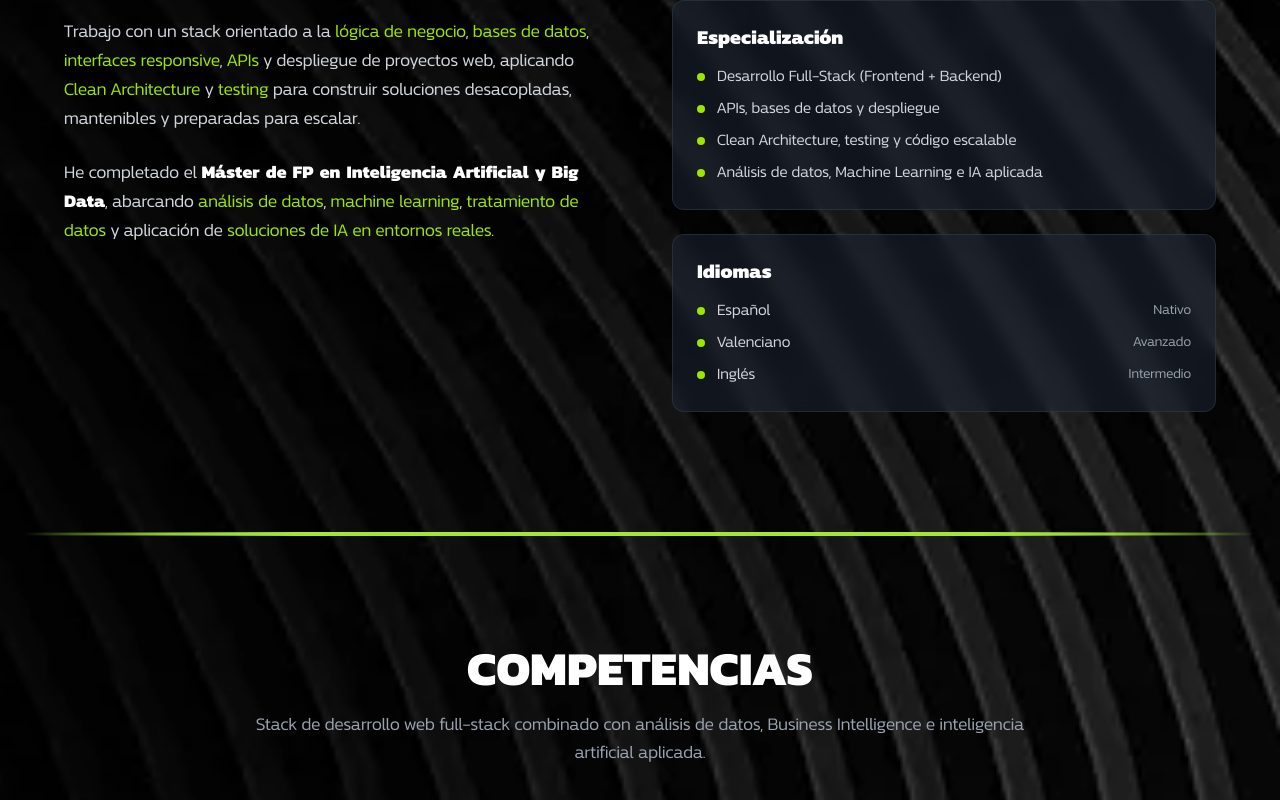
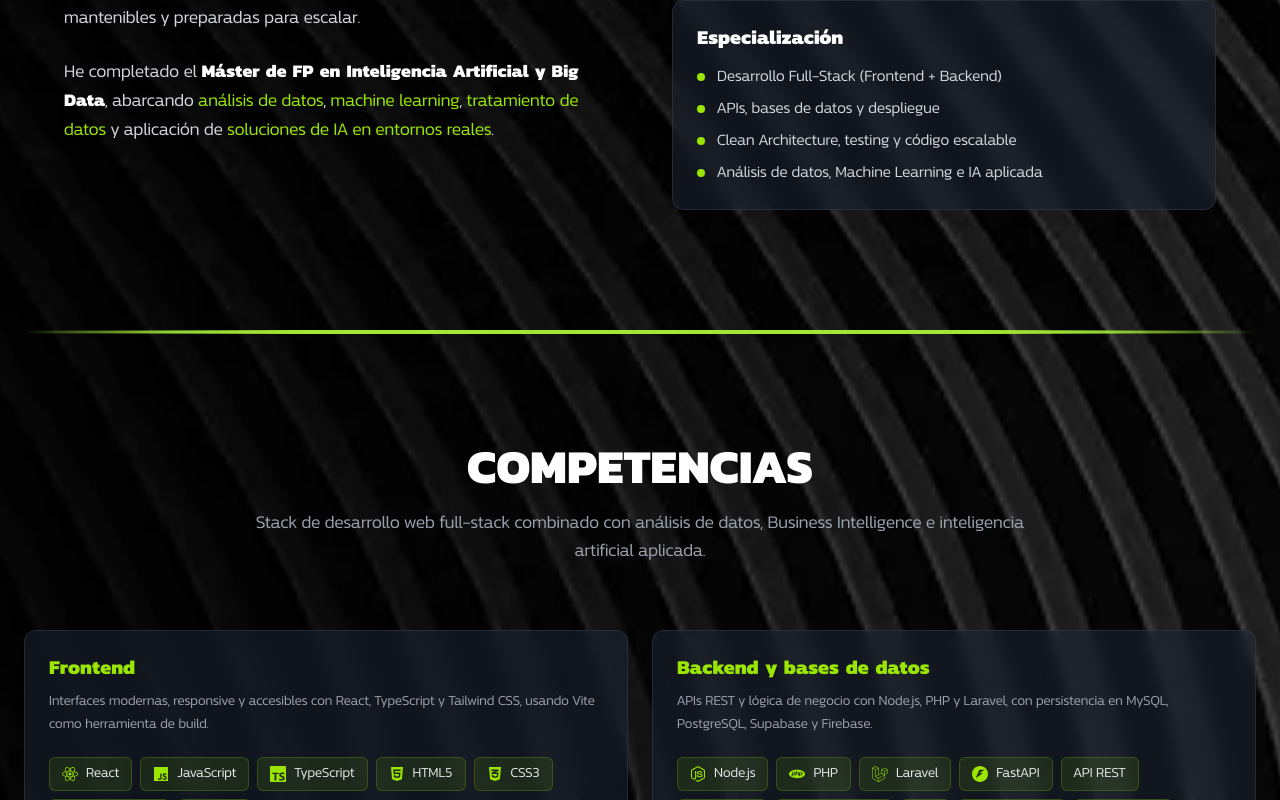
Before and after one commit to BorjaEscolanoMartin/PortFolio, a React (Vite) app: page / in a window 1280 px wide. Shown: the part 1630-2430 px from the top of the page. Built offline with nearby package versions, Linux system fonts and the light colour scheme.

Commit message:
feat: quitar la tarjeta de idiomas de la sección Sobre mí

```diff
--- a/src/components/About.jsx
+++ b/src/components/About.jsx
@@ -1,5 +1,5 @@
 // src/components/About.jsx
-import { education, languages } from '../data/education';
+import { education } from '../data/education';
 
 export default function About() {
   return (
@@ -87,24 +87,6 @@ export default function About() {
                 </li>
               </ul>
             </div>
-
-            {/* Tarjeta de idiomas */}
-            <div className="bg-gray-800/50 backdrop-blur-sm border border-gray-700/50 rounded-xl p-6 hover:border-lime-400/30 transition-all duration-300">
-              <h4 className="text-xl font-bold text-white mb-3">
-                Idiomas
-              </h4>
-              <ul className="space-y-2 text-gray-300">
-                {languages.map((lang) => (
-                  <li key={lang.id} className="flex items-center justify-between">
-                    <span className="flex items-center">
-                      <span className="w-2 h-2 bg-lime-400 rounded-full mr-3"></span>
-                      {lang.name}
-                    </span>
-                    <span className="text-gray-400 text-sm">{lang.level}</span>
-                  </li>
-                ))}
-              </ul>
-            </div>
           </div>
         </div>
       </div>
--- a/src/data/education.js
+++ b/src/data/education.js
@@ -22,9 +22,3 @@ export const education = [
     detail: 'Completado',
   },
 ]
-
-export const languages = [
-  { id: 'espanol', name: 'Español', level: 'Nativo' },
-  { id: 'valenciano', name: 'Valenciano', level: 'Avanzado' },
-  { id: 'ingles', name: 'Inglés', level: 'Intermedio' },
-]
```
